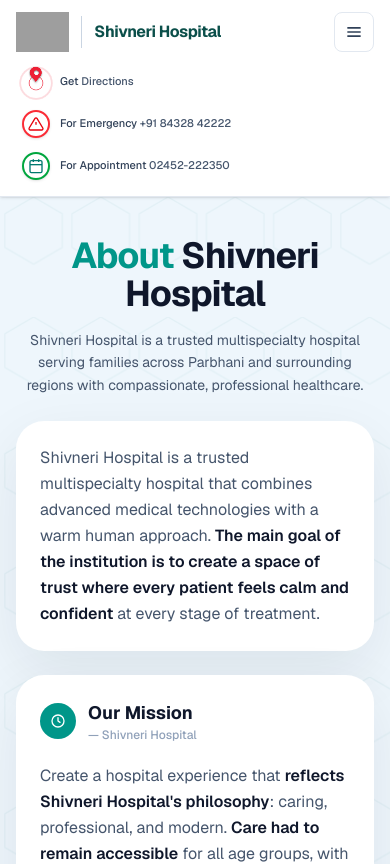
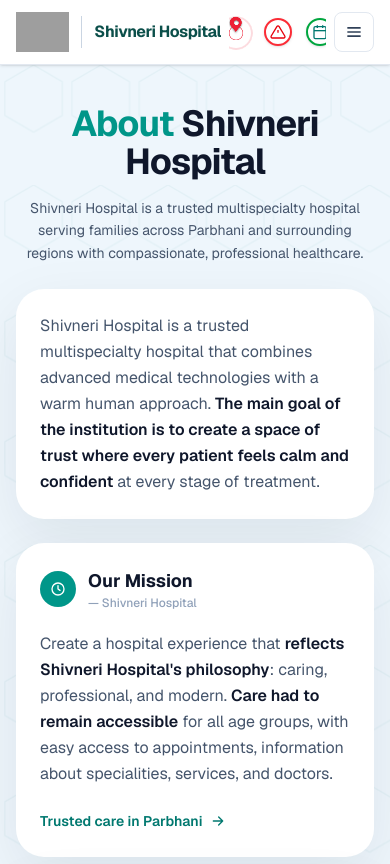
Before and after one commit to rp98nt/shivnerihospital, a Next.js app: page /about-us in a window 390 px wide. Shown: the top 864 px of the page. Built offline with nearby package versions, Linux system fonts and the light colour scheme; grey boxes are pictures that could not be loaded.

Commit message:
fix: limit mobile header contact scroll animation to homepage.
On non-home routes, keep Directions, Emergency, and Appointment icons fixed between the logo and menu button.

```diff
--- a/components/site-header-top-bar.tsx
+++ b/components/site-header-top-bar.tsx
@@ -11,6 +11,7 @@ import {
 } from "@/lib/hospital-contact";
 import Image from "next/image";
 import Link from "next/link";
+import { usePathname } from "next/navigation";
 import {
   useEffect,
   useLayoutEffect,
@@ -32,8 +33,9 @@ const SCROLL_UP_THRESHOLD = 4;
 function useMobileHeaderCompact(
   expandedIconRefs: React.RefObject<(HTMLElement | null)[]>,
   compactIconRefs: React.RefObject<(HTMLElement | null)[]>,
+  enabled: boolean,
 ) {
-  const [isCompact, setIsCompact] = useState(false);
+  const [isCompact, setIsCompact] = useState(() => !enabled);
   const isCompactRef = useRef(false);
   const isAnimatingRef = useRef(false);
   const lastScrollY = useRef(0);
@@ -52,6 +54,17 @@ function useMobileHeaderCompact(
           setIsCompact(false);
         }
         isAnimatingRef.current = false;
+        lastScrollY.current = window.scrollY;
+        return;
+      }
+
+      if (!enabled) {
+        if (!isCompactRef.current) {
+          isCompactRef.current = true;
+          setIsCompact(true);
+        }
+        isAnimatingRef.current = false;
+        flowCapture.current = null;
         lastScrollY.current = window.scrollY;
         return;
       }
@@ -113,7 +126,7 @@ function useMobileHeaderCompact(
       window.removeEventListener("scroll", updateCompactState);
       mediaQuery.removeEventListener("change", updateCompactState);
     };
-  }, [compactIconRefs, expandedIconRefs]);
+  }, [compactIconRefs, enabled, expandedIconRefs]);
 
   return { isCompact, flowCapture };
 }
@@ -193,6 +206,8 @@ function useContactFlowAnimation(
 }
 
 export function SiteHeaderTopBar() {
+  const pathname = usePathname();
+  const isHomePage = pathname === "/";
   const expandedIconRefs = useRef<(HTMLElement | null)[]>(
     Array.from({ length: MOBILE_CONTACT_COUNT }, () => null),
   );
@@ -202,6 +217,7 @@ export function SiteHeaderTopBar() {
   const { isCompact, flowCapture } = useMobileHeaderCompact(
     expandedIconRefs,
     compactIconRefs,
+    isHomePage,
   );
 
   useContactFlowAnimation(
```
